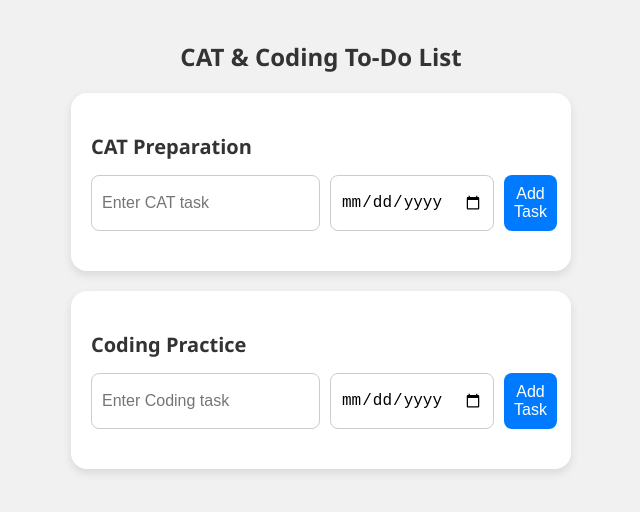
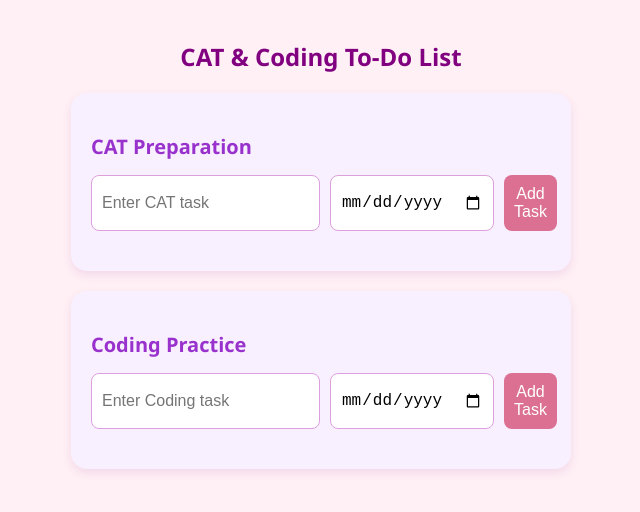
Before and after one commit to Sudheeshna21/to-do-list, a plain HTML site: page index.html in a window 1280 px wide. Shown: the whole page, without its empty margins (319-959 px from the left). Drawn offline with Linux system fonts and the light colour scheme.

Commit message:
Update index.html

```diff
--- a/index.html
+++ b/index.html
@@ -11,25 +11,27 @@
     body {
       margin: 0;
       font-family: 'Segoe UI', sans-serif;
-      background-color: #f1f1f1;
+      background-color: #fff0f5;
       color: #333;
       padding: 20px;
     }
     h2 {
       text-align: center;
       margin-bottom: 10px;
+      color: #800080;
     }
     .section {
-      background-color: #fff;
+      background-color: #f9f0ff;
       border-radius: 16px;
       padding: 20px;
       margin: 20px auto;
       max-width: 500px;
-      box-shadow: 0 4px 10px rgba(0,0,0,0.1);
+      box-shadow: 0 4px 10px rgba(128,0,128,0.1);
     }
     .section h3 {
       margin-bottom: 15px;
       font-size: 1.25rem;
+      color: #9932cc;
     }
     .task-input {
       display: flex;
@@ -41,10 +43,10 @@
       font-size: 1rem;
       padding: 10px;
       border-radius: 8px;
-      border: 1px solid #ccc;
+      border: 1px solid #dda0dd;
     }
     .task-input button {
-      background-color: #007bff;
+      background-color: #db7093;
       color: white;
       border: none;
     }
@@ -53,7 +55,7 @@
       padding: 0;
     }
     li {
-      background: #f9f9f9;
+      background: #ffe6f0;
       padding: 12px;
       border-radius: 10px;
       margin-bottom: 10px;
@@ -65,7 +67,7 @@
     }
     li.completed span {
       text-decoration: line-through;
-      color: #aaa;
+      color: #b07eb3;
     }
     .actions {
       display: flex;
@@ -81,11 +83,11 @@
       cursor: pointer;
     }
     .actions .done {
-      background: #28a745;
+      background: #ba55d3;
       color: white;
     }
     .actions .delete {
-      background: #dc3545;
+      background: #ff69b4;
       color: white;
     }
     @media (min-width: 600px) {
```
